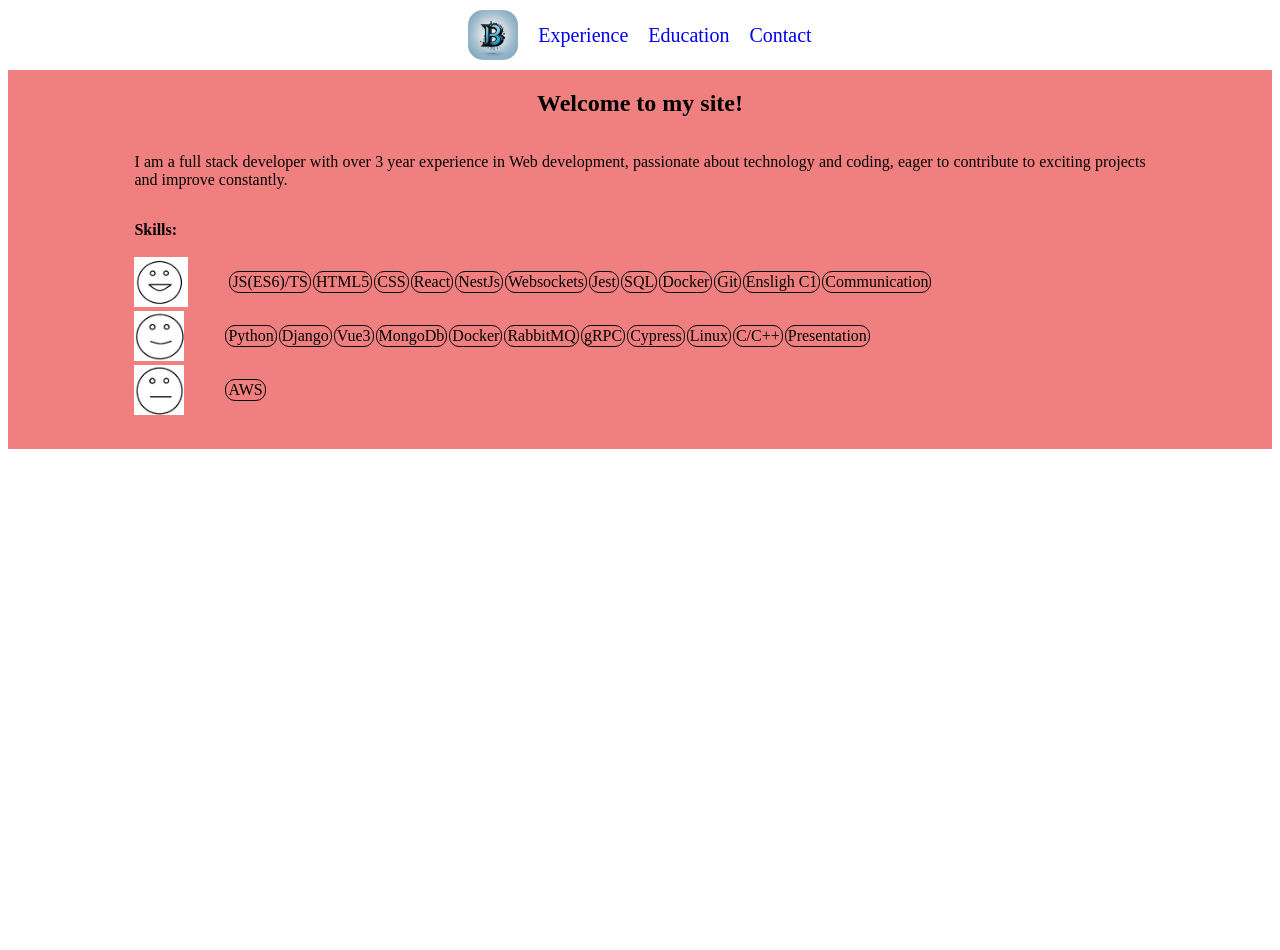
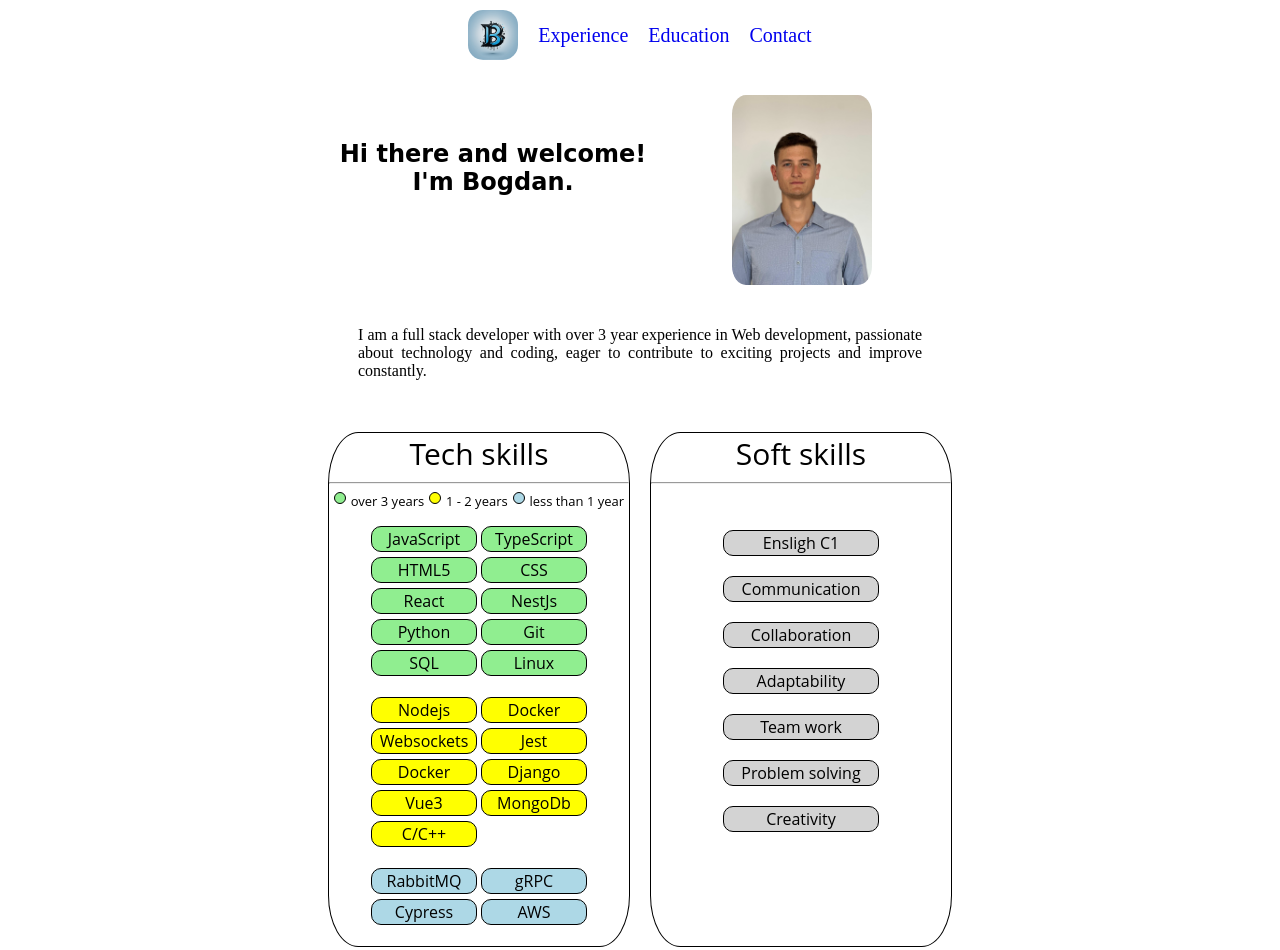
Before and after one commit to BogdanBBAANN/presentation, a plain HTML site: page index.html in a window 1280 px wide. Before the commit the page ends 800 px from the top, so only its background shows below. Drawn offline with Linux system fonts and the light colour scheme; a web font is replaced by a local one.

Commit message:
Feat/add background color (#2)

```diff
--- a/index.html
+++ b/index.html
@@ -5,7 +5,10 @@
     <meta charset="UTF-8">
     <meta name="viewport" content="width=device-width, initial-scale=1.0">
     <title>Bogdan Ban</title>
+    <link rel="stylesheet" href="https://cdnjs.cloudflare.com/ajax/libs/font-awesome/4.7.0/css/font-awesome.min.css">
     <style>
+        @import url('https://fonts.googleapis.com/css2?family=Noto+Sans+JP:wght@100..900&family=Playwrite+IN:wght@100..400&family=Playwrite+NZ+Guides&display=swap');
+
         .content {
             display: none;
             padding-left: 10%;
@@ -18,18 +21,31 @@
             flex-direction: column;
         }
 
+        #home {
+            padding: 0 25vw;
+        }
+
+        #home>section {
+            display: flex;
+            justify-content: space-between;
+        }
+
+        #intro-text {
+            font-family: "Playwrite IN", cursive;
+            text-align: center;
+            width: 330px;
+            height: 100px;
+            padding: 50px 0;
+        }
+
         #contact {
-            justify-content: center;
-            flex-direction: column;
+            justify-content: space-evenly;
+            flex-direction: row;
         }
 
         a {
             text-decoration: none;
             display: flex;
-        }
-
-        h2 {
-            text-align: center;
         }
 
         .nav-wrapper {
@@ -66,8 +82,11 @@
         }
 
         .profile {
-            width: 20%;
+            width: 140px;
+            height: 190px;
             align-self: center;
+            border-radius: 10%;
+            margin-right: 80px;
         }
 
         #myBtn {
@@ -89,9 +108,61 @@
             border: 1px black solid;
             border-radius: 10px;
             padding: 1px 2px 1px 2px;
-            margin-left: 1px;
-            margin-right: 1px;
+            margin-left: 2px;
+            margin-right: 2px;
+            margin-bottom: 5px;
+            width: 100px;
 
+        }
+
+        .soft-skills-list {
+            display: flex;
+            flex-direction: column;
+            list-style: none;
+            align-items: center;
+            padding-left: 0;
+        }
+
+        .soft-skills-list>li {
+            background-color: lightgrey;
+            border: 1px black solid;
+            border-radius: 10px;
+            padding: 1px 2px 1px 2px;
+            margin-left: 2px;
+            margin-right: 2px;
+            margin-bottom: 20px;
+            width: 150px;
+        }
+
+        #skills>div {
+            width: 300px;
+            text-align: center;
+            font-family: "Open Sans", sans-serif;
+            border: 1px solid black;
+            border-radius: 10%;
+        }
+
+        #legend>div {
+            width: 10px;
+            height: 10px;
+            border: 1px solid black;
+            border-radius: 50%;
+        }
+
+        #legend>span {
+            font-size: small;
+        }
+
+        #good-skills>li {
+            background-color: lightgreen;
+        }
+
+        #medium-skills>li {
+            background-color: yellow;
+        }
+
+        #beginner-skills>li {
+            background-color: lightblue;
         }
     </style>
 </head>
@@ -118,53 +189,71 @@
 
     <button onclick="topFunction()" id="myBtn" title="Go to top"></button>
 
-    <div style="background-color: lightcoral;" id="home" class="content">
-        <h2>Welcome to my site!</h2>
-        <!-- <img class="profile" src="./logo/profile.jfif" alt="image here" /> -->
-        <p style="text-align: justify;">I am a full stack developer with over 3 year experience in Web development,
+    <div id="home" class="content">
+        <section>
+            <h2 id="intro-text">
+                Hi there and welcome! I'm Bogdan.
+            </h2>
+            <img class=" profile" src="./logo/profile.jfif" alt="image here" />
+        </section>
+        <p style="text-align: justify; padding-left: 30px; padding-right: 30px;">I am a full stack developer with over 3
+            year experience in Web development,
             passionate about technology and coding, eager to contribute to exciting projects and improve constantly.
         </p>
-        <p><b>Skills:</b>
-        <div style="display: flex; flex-direction: row; align-items: center;">
-            <img style="width: 54px; height: 50px;" src="./logo/big_smile.png" alt="big_smile">
-            <ul class="skills-list" style="display: flex; flex-wrap: wrap; list-style: none;">
-                <li>JS(ES6)/TS</li>
+        <br><br>
+        <section id="skills" style="display: flex; flex-direction: row;">
+            <div>
+                <div style="font-size: 30px;">Tech skills</div>
+                <hr>
+                <div id="legend" style="display: flex; flex-direction: row; justify-content: space-evenly;">
+                    <div style="background-color: lightgreen;"></div> <span> over 3 years</span>
+                    <div style="background-color: yellow;"></div> <span> 1 - 2 years</span>
+                    <div style="background-color: lightblue;"></div> <span> less than 1 year </span>
+                </div>
+                <ul id="good-skills" class="skills-list" style="display: flex; flex-wrap: wrap; list-style: none;">
+                    <li>JavaScript</li>
+                    <li>TypeScript</li>
                     <li>HTML5</li>
                     <li>CSS</li>
                     <li>React</li>
                     <li>NestJs</li>
+                    <li>Python</li>
+                    <li>Git</li>
+                    <li>SQL</li>
+                    <li>Linux</li>
+                </ul>
+                <ul id="medium-skills" class="skills-list" style="display: flex; flex-wrap: wrap; list-style: none;">
+                    <li>Nodejs</li>
+                    <li>Docker</li>
                     <li>Websockets</li>
                     <li>Jest</li>
-                <li>SQL</li>
                     <li>Docker</li>
-                <li>Git</li>
-                <li>Ensligh C1</li>
-                <li>Communication</li>
-            </ul>
-        </div>
-        <div style="display: flex; flex-direction: row; align-items: center;">
-            <img style="width: 50px; height: 50px;" src="./logo/smile.png" alt="smile">
-            <ul class="skills-list" style="display: flex; flex-wrap: wrap; list-style: none;">
-                <li>Python</li>
                     <li>Django</li>
                     <li>Vue3</li>
                     <li>MongoDb</li>
-                <li>Docker</li>
+                    <li>C/C++</li>
+                </ul>
+                <ul id="beginner-skills" class="skills-list" style="display: flex; flex-wrap: wrap; list-style: none;">
                     <li>RabbitMQ</li>
                     <li>gRPC</li>
                     <li>Cypress</li>
-                <li>Linux</li>
-                <li>C/C++</li>
-                <li>Presentation</li>
-            </ul>
-        </div>
-        <div style="display: flex; flex-direction: row; align-items: center;">
-            <img style="width: 50px; height: 50px;" src="./logo/serious.png" alt="serious">
-            <ul class="skills-list" style="display: flex; flex-wrap: wrap; list-style: none;">
                     <li>AWS</li>
                 </ul>
             </div>
-        </p>
+            <div>
+                <div style="font-size: 30px;">Soft skills</div>
+                <hr><br>
+                <ul class="soft-skills-list">
+                    <li>Ensligh C1</li>
+                    <li>Communication</li>
+                    <li>Collaboration</li>
+                    <li>Adaptability</li>
+                    <li>Team work</li>
+                    <li>Problem solving</li>
+                    <li>Creativity</li>
+                </ul>
+            </div>
+        </section>
     </div>
     <div id="experience" class="content">
         <h3 style="border-bottom: 1px black solid;">Software engineer at Betfair Romania Development (Flutter
@@ -210,9 +299,19 @@
         <p style="margin-top: 0;">Mathematics-informatics profile (2013-2017)</p>
     </div>
     <div id="contact" class="content">
-        <p><b>Email:</b> utility.email.bba@gmail.com
-        </p>
-        <p><a href="https://www.linkedin.com/in/bogdan-ban-90aa59159/" target="_blank"> <b>Linkedin</b></a></p>
+        <img style="width: 85.73px; height: 110px; border-radius: 20px; cursor: pointer;" onclick="sendEmail()"
+            src="./logo/gmail.png">
+        <div style="padding-top: 5px;">
+            <a href="https://www.linkedin.com/in/bogdan-ban-90aa59159/" target="_blank">
+                <i style="font-size:100px" class="fa">&#xf08c;
+                </i>
+            </a>
+        </div>
+        <div>
+            <a href="https://github.com/BogdanBBAANN" target="_blank">
+                <i style="font-size:100px; color: black;" class="fa">&#xf09b;</i>
+            </a>
+        </div>
     </div>
 
     <script>
@@ -221,6 +320,10 @@
         let mybutton = document.getElementById("myBtn");
 
         window.onscroll = function () { scrollFunction() };
+
+        function sendEmail() {
+            window.location = "mailto:utility.email.bba@gmail.com";
+        }
 
         function scrollFunction() {
             if (document.body.scrollTop > 20 || document.documentElement.scrollTop > 20) {
```
Also changed, not shown: logo/big_smile.png (deleted), logo/gmail.png (added), logo/serious.png (deleted), logo/smile.png (deleted). Lines whose indentation alone changed are shown as unchanged.
